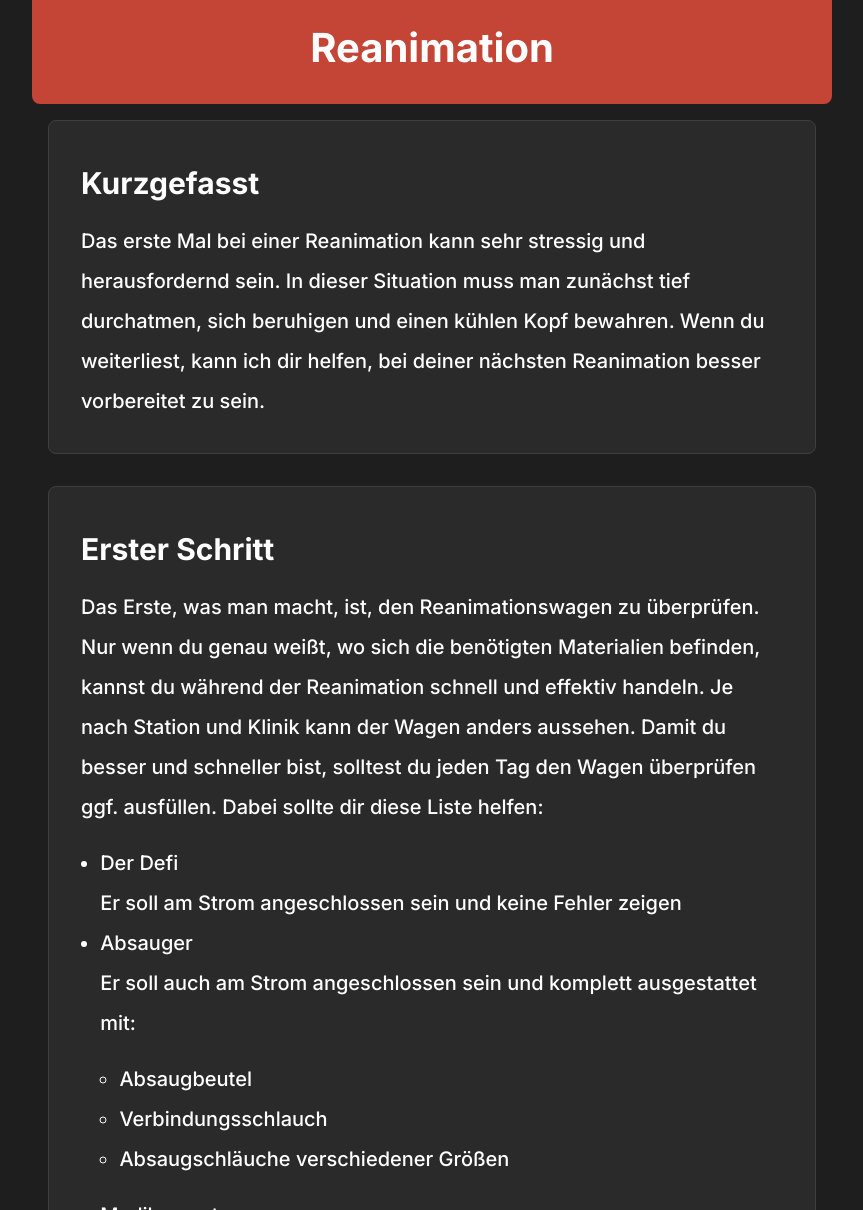
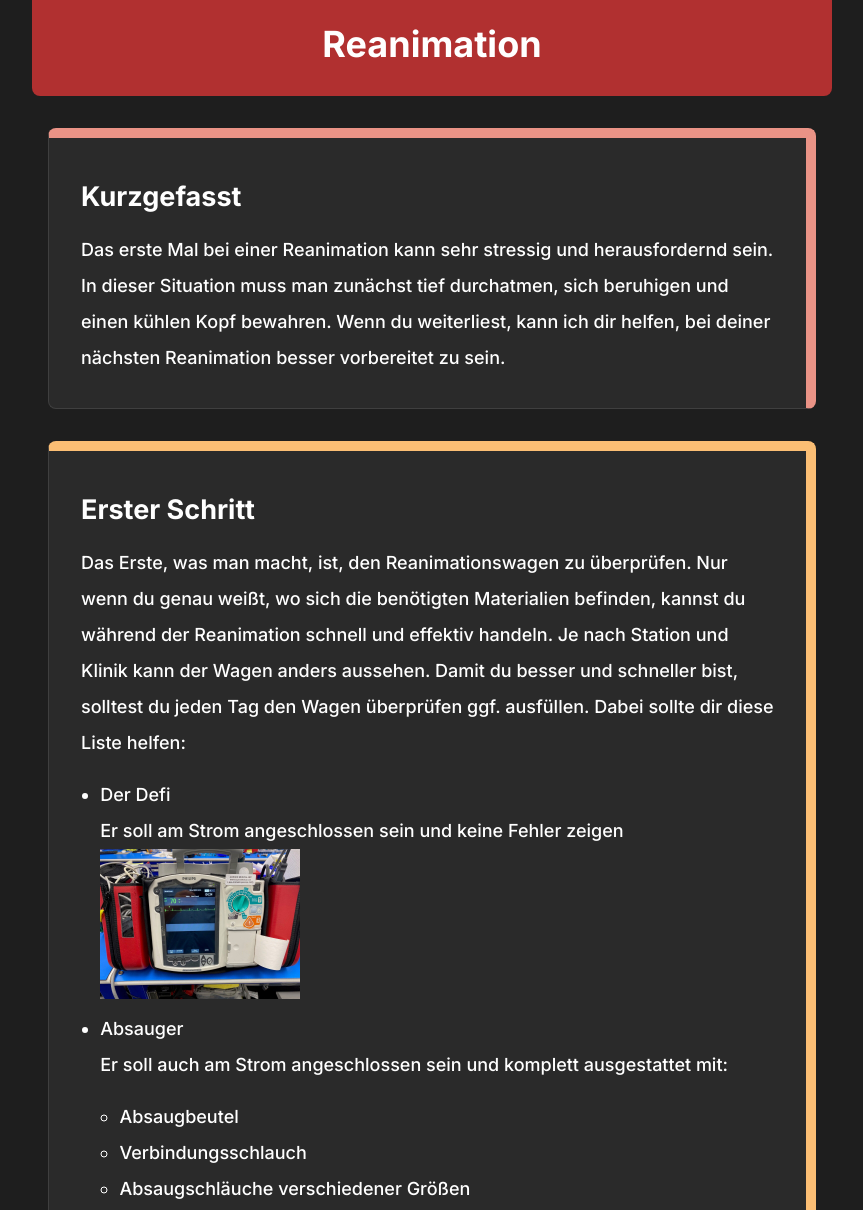
Before and after one commit to ken-chanD/medicHelp, a plain HTML site: page index.html in a window 1280 px wide. Shown: the top 1210 px of the page, without its empty margins (208-1071 px from the left). Drawn offline with Linux system fonts and the light colour scheme.

Commit message:
sigan viendo

```diff
--- a/css/style.css
+++ b/css/style.css
@@ -17,7 +17,7 @@ body {
   font-weight: 500;
   font-style: normal;
   line-height: 2;
-  font-size: 20px;
+  font-size: 18px;
   background-color: #1e1e1e;
   color: #ffffff;
   width: 100%;
@@ -53,11 +53,12 @@ h1, h2, h3, h4, h5, h6 {
 
 /* === Header === */
 header {
-  background-color: #C44536;
+  background-color: #B13030;
   padding: 0.5rem 1rem;
   text-align: center;
   border-bottom-left-radius: 0.5rem;
   border-bottom-right-radius: 0.5rem;
+  margin-bottom: 1rem;
 }
 
 .kurzgefasst, .erster-Schritt {
@@ -68,6 +69,15 @@ header {
   border: 1px solid #3f3f3f;
 }
 
+.kurzgefasst {
+  border-top: 10px solid #EA9386;
+  border-right: 10px solid #EA9386;
+}
+
+.erster-Schritt {
+  border-top: 10px solid #FBBE74;
+  border-right: 10px solid #FBBE74;
+}
 
 /* === Listen === */
 ul {
--- a/index.html
+++ b/index.html
@@ -40,6 +40,7 @@
       <ul>
         <li>Der Defi
           <p>Er soll am Strom angeschlossen sein und keine Fehler zeigen</p>
+          <img src="./img/defi.jpg" alt="defi" width="200px" height="150px">
         </li>
         <li>Absauger
           <p>Er soll auch am Strom angeschlossen sein und komplett ausgestattet mit:
```
Also changed, not shown: img/defi.jpg (added).
